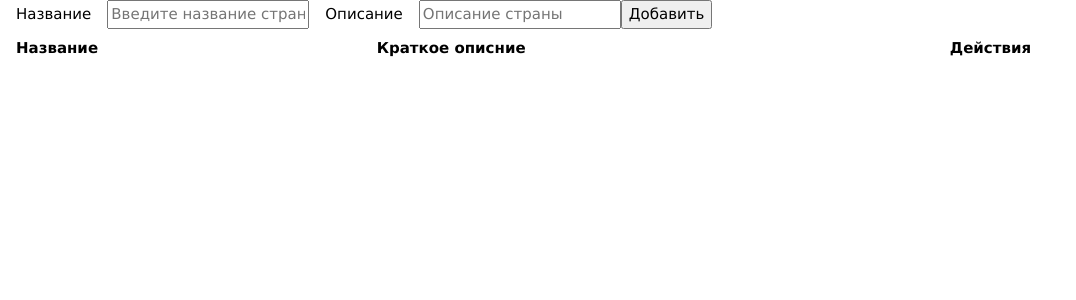
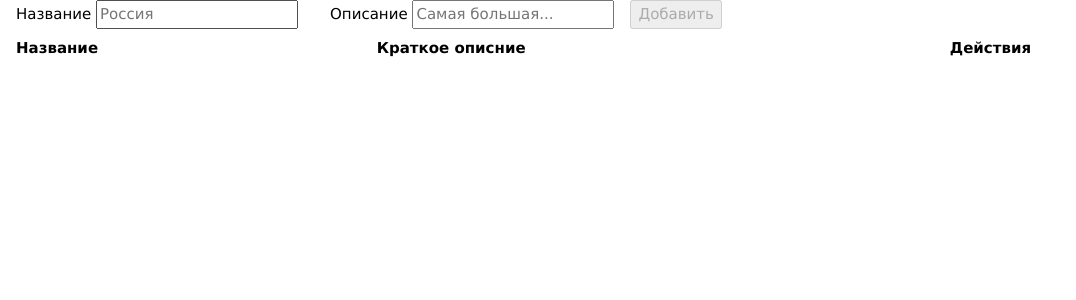
Before and after one commit to metanpropan/my_auth, a Vue app in the folder MyAuth/: page / in a window 1280 px wide. Shown: the top 300 px of the page, without its empty margins (0-1076 px from the left). Built offline with nearby package versions, Linux system fonts and the light colour scheme.

Commit message:
Пустые поля
$ Нельзя добавить страну с пустыми полями
$ Очищение полей после добавления

```diff
--- a/MyAuth/src/App.vue
+++ b/MyAuth/src/App.vue
@@ -5,7 +5,7 @@ import ListCountries from './components/ListCountries.vue'
 
 <template>
 <!-- пока меняю рабочие компоннеты здесь, дабы router еще не реализован -->
-  <ListCountries />
+<router-view />
 </template>
 
 <style scoped>
--- a/MyAuth/src/components/ListCountries.vue
+++ b/MyAuth/src/components/ListCountries.vue
@@ -1,56 +1,84 @@
 <script>
-import { ref } from 'vue'
+import { onUpdated, ref } from "vue";
 
 export default {
-    name: 'ListCountries',
+  name: "ListCountries",
   setup() {
-        const _NAMECOUNTRY = ref(""), //название страны
-              _DESCRIPTIONCOUNTRY = ref("") ; //описание страны
+    const nameCountry = ref(""),    //название страны
+          descriptionCountry = ref("");     //описание страны
 
-        let _LISTCOUNTRIES = ref([]); // объект для хранения информации по странам
-        let i ='';
-        let addCountry = (name,description) => { // функция добавления информации по стране
-            _LISTCOUNTRIES.value.push({
+    let listCountries = ref([]);    // объект для хранения информации по странам
+    let i = "";
+    let isDisable = ref("");
+
+    let addCountry = (name, description) => {      // функция добавления информации по стране
+      listCountries.value.push({
         id: i++,
         name: name,
         description: description,
-            })
+      });
+      nameCountry.value = ""
+      descriptionCountry.value = ""
     };
-        let delCountry = (id) => { // функция удаления информации по стране
-            var result = confirm('Вы действительно хотите удалить описание?');
+
+    let deleteCountry = (id) => {      // функция удаления информации по стране
+      var result = confirm("Вы действительно хотите удалить описание?");
       if (result) {
-                _LISTCOUNTRIES.value.splice(_LISTCOUNTRIES.value.findIndex(item => item.id == id),1)
+        listCountries.value.splice(
+          listCountries.value.findIndex((item) => item.id == id),1);
+      }
+    };
+
+    let changeCountry = (id) => {      // функция изменения информации по стране
+    };
+
+    return {
+      addCountry,
+      deleteCountry,
+      changeCountry,
+      isDisable,
+      listCountries,
+      nameCountry,
+      descriptionCountry,
+    };
+  },
+  computed: {
+    isDisable() {
+      if (this.nameCountry != "" && this.descriptionCountry != "") {
+        return this.isDisable = false;
+      } else {
+        return this.isDisable = true;
       }
     }
-    return {
-        addCountry,
-        delCountry,
-        _LISTCOUNTRIES,
-        _NAMECOUNTRY,
-        _DESCRIPTIONCOUNTRY
   }
-    },
-
-}
+};
 </script>
 <template>
-    <div class="">
-        <div class="">
-            <form action="">
-                <label class="w3-padding">Название</label>
-                <input type="text"
-                        placeholder="Введите название страны"
-                        v-model="_NAMECOUNTRY">
-                <label class="w3-padding">Описание</label>
-                <input type="text"
-                        placeholder="Описание страны"
-                        v-model="_DESCRIPTIONCOUNTRY">
-                <input type="button"
-                        value="Добавить"
-                        @click="addCountry(_NAMECOUNTRY,_DESCRIPTIONCOUNTRY)">
+  <div>
+    <div>
+      <form @submit.prevent="onSubmit">
+        <label class="w3-padding">Название
+        <input
+          type="text"
+          placeholder="Россия"
+          v-model="nameCountry"
+        />
+        </label>
+        <label class="w3-padding">Описание
+        <input
+          type="text"
+          placeholder="Самая большая..."
+          v-model="descriptionCountry"
+        />
+        </label>
+        <button
+          type="submit"
+          :disabled = isDisable
+          @click = "addCountry(nameCountry, descriptionCountry)"
+        > Добавить </button>
       </form>
     </div>
-        <div class="">
+    <div>
       <table class="w3-table w3-striped">
         <tbody>
           <tr>
@@ -58,10 +86,19 @@ export default {
             <th>Краткое описние</th>
             <th>Действия</th>
           </tr>
-                    <tr v-for="country in _LISTCOUNTRIES" :key="country.id">
-                        <td>{{country.name}}</td>
-                        <td>{{country.description}}</td>
-                        <td><i class="fa-solid fa-trash" @click="delCountry(country.id)"></i></td>
+          <tr v-for="country in listCountries" :key="country.id">
+            <td>{{ country.name }}</td>
+            <td>{{ country.description }}</td>
+            <td>
+              <i
+                class="fa-solid fa-trash cursor"
+                @click="deleteCountry(country.id)"
+              ></i>
+              <i
+                class="fa-solid fa-pen cursor"
+                @click="changeCountry(country.id)">
+              </i>
+            </td>
           </tr>
         </tbody>
       </table>
@@ -69,5 +106,7 @@ export default {
   </div>
 </template>
 <style scoped>
-
+.cursor {
+  cursor: pointer;
+}
 </style>
--- a/MyAuth/src/main.js
+++ b/MyAuth/src/main.js
@@ -1,6 +1,18 @@
-import { createApp } from 'vue'
-import './style.css'
-import App from './App.vue'
+import { createApp } from "vue";
+import "./style.css";
+import App from "./App.vue";
+import { createRouter, createWebHistory } from "vue-router";
+import Authorization from "./components/Authorization.vue";
+import ListCountries from "./components/ListCountries.vue";
 
+const router = createRouter({
+  routes: [
+    {
+      path: "/",
+      component: ListCountries,
+    },
+  ],
+  history: createWebHistory(),
+});
 
-createApp(App).mount('#app')
+createApp(App).use(router).mount("#app");
```
Also changed, not shown: MyAuth/src/components/Authorization.vue (+13 -14 lines), MyAuth/src/components/HelloWorld.vue (deleted, +0 -43 lines). Lines whose indentation alone changed are shown as unchanged.
